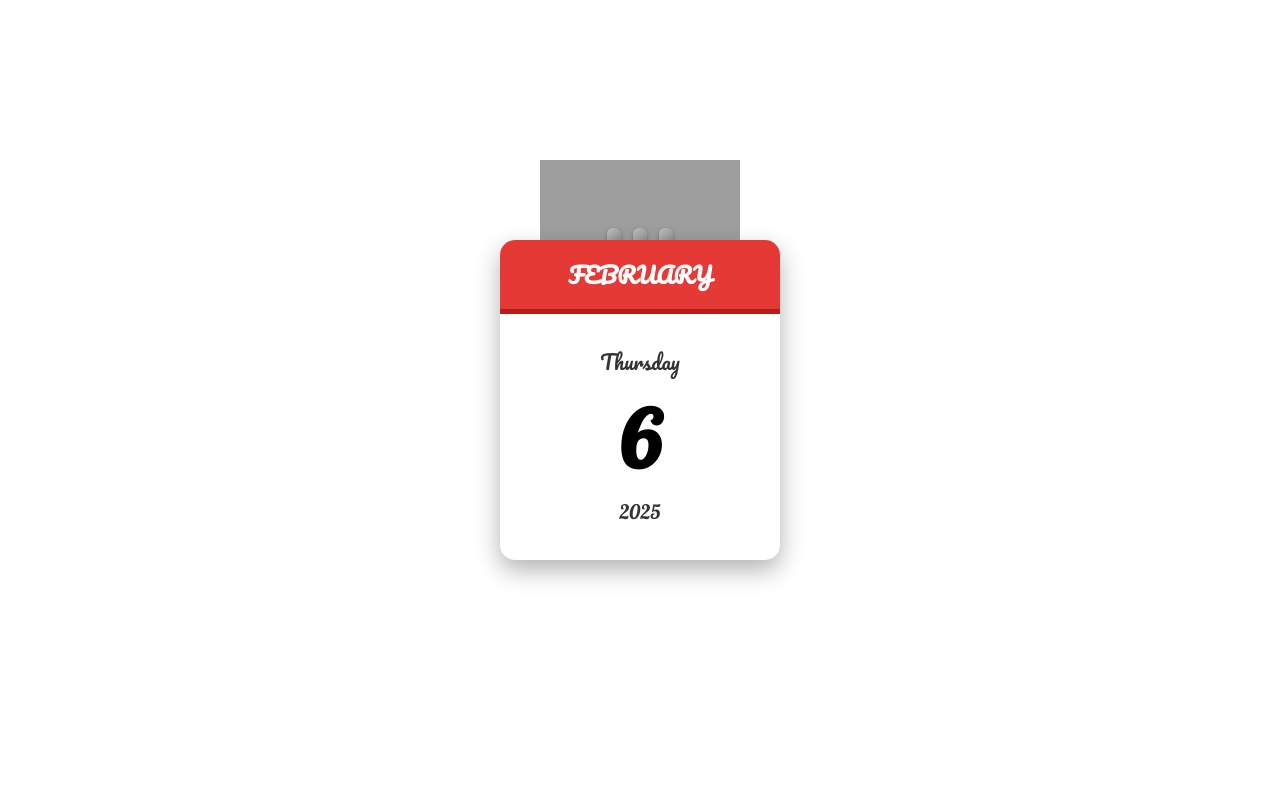
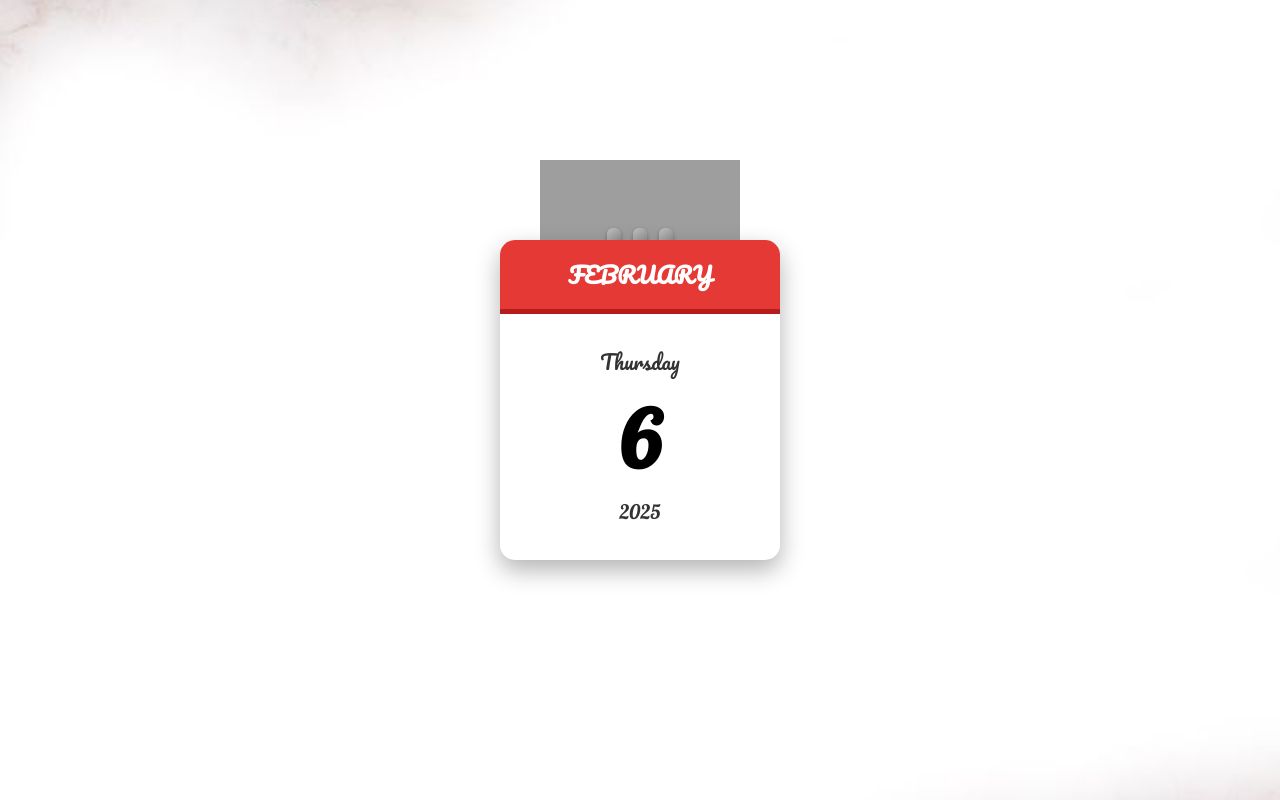
Before and after one commit to Gouranga02/valentines_week_rose-day, a plain HTML site: page calender.html in a window 1280 px wide. Drawn offline with Linux system fonts and the light colour scheme; the site is published under a folder, as on GitHub Pages, so addresses that start at the root find nothing; grey boxes are pictures that could not be loaded.

Commit message:
Update calender.html

```diff
--- a/calender.html
+++ b/calender.html
@@ -14,7 +14,7 @@
             justify-content: center;
             align-items: center;
             height: 100vh;
-            background: url('/download.jpeg') center/cover no-repeat;
+            background: url('download.jpeg') center/cover no-repeat;
             font-family: 'Roboto', sans-serif;
             margin: 0;
             overflow: hidden;
```
